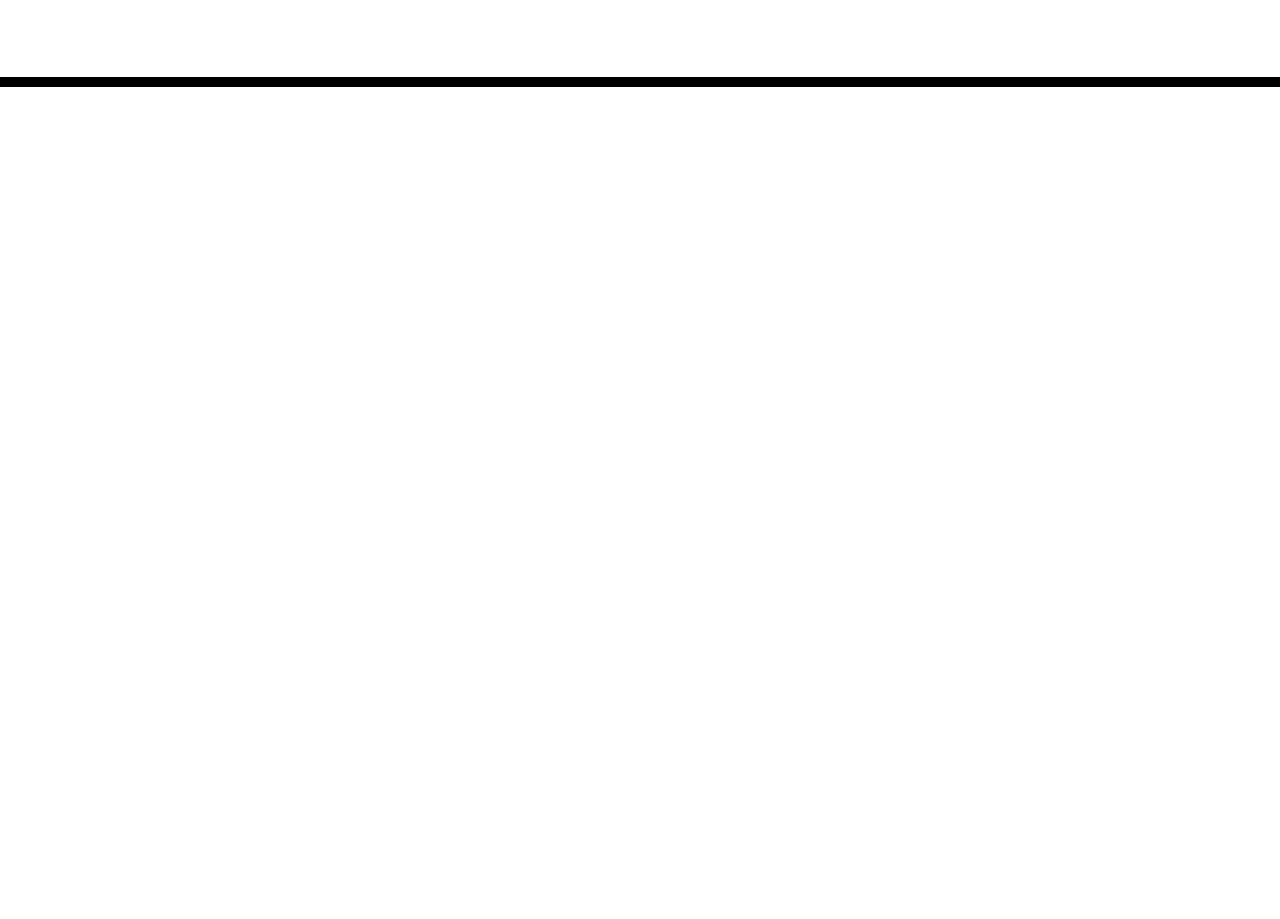
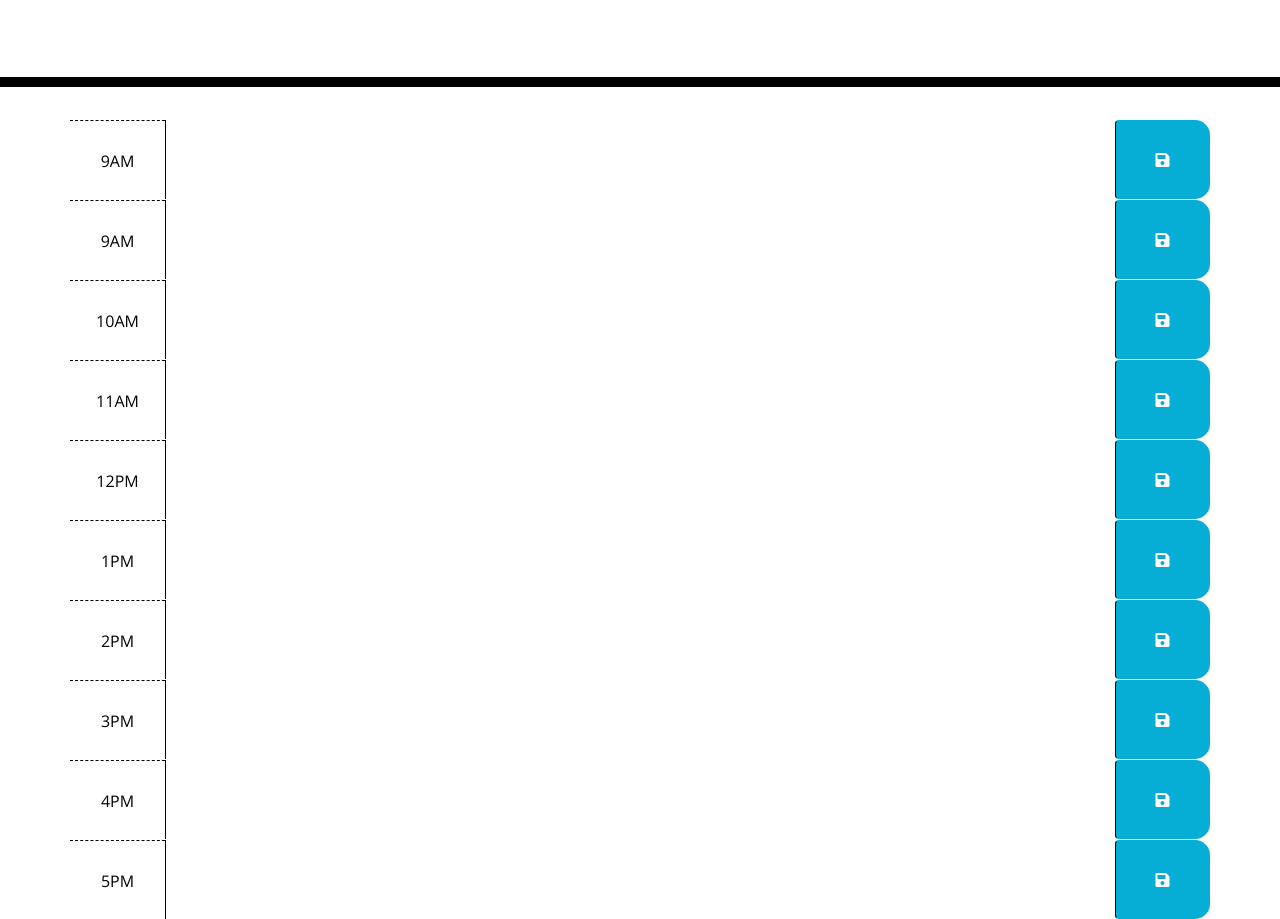
Before and after one commit to AdamDavidBurch42/Calendar, a plain HTML site: page index.html in a window 1280 px wide. Shown: the part 181-1100 px from the top of the page. Before the commit the page ends 800 px from the top, so only its background shows below. Drawn offline with nearby package versions, Linux system fonts and the light colour scheme.

Commit message:
html works

```diff
--- a/index.html
+++ b/index.html
@@ -30,6 +30,86 @@
     </header>
     <div class="container">
       <!-- Timeblocks go here -->
+      <div id="hour-9" class="row time-block">
+        <div class="col-md-1 hour">
+          9AM
+        </div>
+        <textarea class="col-md-10 description">
+        </textarea>
+        <button class="btn saveBtn col-md-1"><i class="fas fa-save"></i></button>
+      </div>
+      <div id="hour-9" class="row time-block">
+        <div class="col-md-1 hour">
+          9AM
+        </div>
+        <textarea class="col-md-10 description">
+        </textarea>
+        <button class="btn saveBtn col-md-1"><i class="fas fa-save"></i></button>
+      </div>
+      <div id="hour-10" class="row time-block">
+        <div class="col-md-1 hour">
+          10AM
+        </div>
+        <textarea class="col-md-10 description">
+        </textarea>
+        <button class="btn saveBtn col-md-1"><i class="fas fa-save"></i></button>
+      </div>
+      <div id="hour-11" class="row time-block">
+        <div class="col-md-1 hour">
+        11AM
+        </div>
+        <textarea class="col-md-10 description">
+        </textarea>
+        <button class="btn saveBtn col-md-1"><i class="fas fa-save"></i></button>
+      </div>
+      <div id="hour-12" class="row time-block">
+        <div class="col-md-1 hour">
+          12PM
+        </div>
+        <textarea class="col-md-10 description">
+        </textarea>
+        <button class="btn saveBtn col-md-1"><i class="fas fa-save"></i></button>
+      </div>
+      <div id="hour-13" class="row time-block">
+        <div class="col-md-1 hour">
+          1PM
+        </div>
+        <textarea class="col-md-10 description">
+        </textarea>
+        <button class="btn saveBtn col-md-1"><i class="fas fa-save"></i></button>
+      </div>
+      <div id="hour-14" class="row time-block">
+        <div class="col-md-1 hour">
+          2PM
+        </div>
+        <textarea class="col-md-10 description">
+        </textarea>
+        <button class="btn saveBtn col-md-1"><i class="fas fa-save"></i></button>
+      </div>
+      <div id="hour-15" class="row time-block">
+        <div class="col-md-1 hour">
+          3PM
+        </div>
+        <textarea class="col-md-10 description">
+        </textarea>
+        <button class="btn saveBtn col-md-1"><i class="fas fa-save"></i></button>
+      </div>
+      <div id="hour-16" class="row time-block">
+        <div class="col-md-1 hour">
+          4PM
+        </div>
+        <textarea class="col-md-10 description">
+        </textarea>
+        <button class="btn saveBtn col-md-1"><i class="fas fa-save"></i></button>
+      </div>
+      <div id="hour-17" class="row time-block">
+        <div class="col-md-1 hour">
+          5PM
+        </div>
+        <textarea class="col-md-10 description">
+        </textarea>
+        <button class="btn saveBtn col-md-1"><i class="fas fa-save"></i></button>
+      </div>
     </div>
 
     <script src="https://cdnjs.cloudflare.com/ajax/libs/jquery/3.2.1/jquery.min.js"></script>
```
